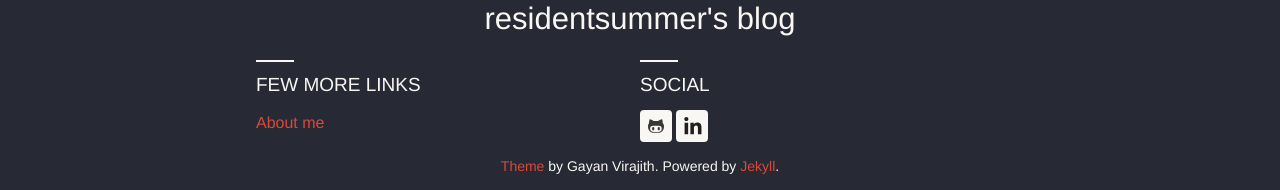
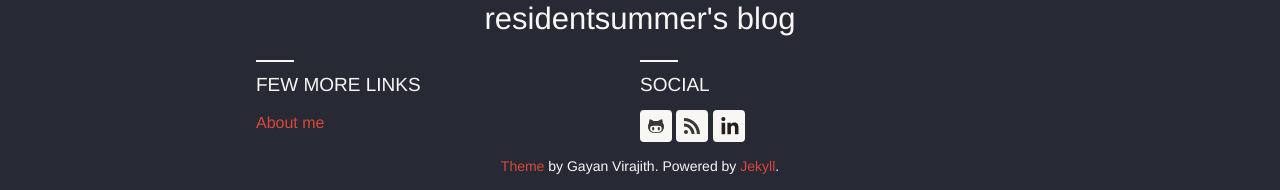
Before and after one commit to residentsummer/residentsummer.github.io, a Jekyll site: the page built from index.html, in a window 1280 px wide. Shown: the part 762-952 px from the top of the page. Built offline with Jekyll 4.4.1, drawn with Linux system fonts in a browser that asks for light colours; nearby versions of some CDN libraries; some web fonts are replaced.

Commit message:
Added RSS feed to social links

```diff
--- a/_config.yml
+++ b/_config.yml
@@ -26,6 +26,7 @@ harmony:
   social:
     github: residentsummer
     linkedin: shkalev
+    feed: /feed.xml
     twitter:
     facebook:
     gplus:
--- a/_includes/social.html
+++ b/_includes/social.html
@@ -31,7 +31,7 @@
     <li>
         <a title="{{ site.harmony.social.gplus }} on Google Plus"
             href="https://plus.google.com/{{ site.harmony.social.gplus }}"
-            class="google wc-img-replace" target="_blank">Google</a>
+            class="gplus wc-img-replace" target="_blank">Google</a>
     </li>
     {% endif %}
 
@@ -40,6 +40,14 @@
         <a title="{{ site.harmony.social.dribble }} on Dribble"
             href="https://dribbble.com/{{ site.harmony.social.dribble }}"
             class="dribble wc-img-replace" target="_blank">Dribble</a>
+    </li>
+    {% endif %}
+
+    {% if site.harmony.social.feed %}
+    <li>
+        <a title="{{ site.title }} via RSS"
+            href="{{ site.harmony.social.feed | prepend: site.baseurl }}"
+            class="feed wc-img-replace" target="_blank">RSS</a>
     </li>
     {% endif %}
 
--- a/assets/css/main.scss
+++ b/assets/css/main.scss
@@ -335,10 +335,17 @@ footer.main-footer {
     }
   }
 
-  li a.google {
+  li a.gplus {
     background-position: -128px 0;
     &:hover {
       background-position: -128px -32px;
+    }
+  }
+
+  li a.feed {
+    background-position: -160px 0;
+    &:hover {
+      background-position: -160px -32px;
     }
   }
 
--- a/feed.xml
+++ b/feed.xml
@@ -6,8 +6,8 @@ layout: null
   <channel>
     <title>{{ site.title | xml_escape }}</title>
     <description>{{ site.description | xml_escape }}</description>
-    <link>{{ site.url }}{{ site.baseurl }}/</link>
-    <atom:link href="{{ "/feed.xml" | prepend: site.baseurl | prepend: site.url }}" rel="self" type="application/rss+xml" />
+    <link>{{ site.baseurl | prepend: site.url }}/</link>
+    <atom:link href="{{ page.url | prepend: site.baseurl | prepend: site.url }}" rel="self" type="application/rss+xml" />
     <pubDate>{{ site.time | date_to_rfc822 }}</pubDate>
     <lastBuildDate>{{ site.time | date_to_rfc822 }}</lastBuildDate>
     <generator>Jekyll v{{ jekyll.version }}</generator>
```
